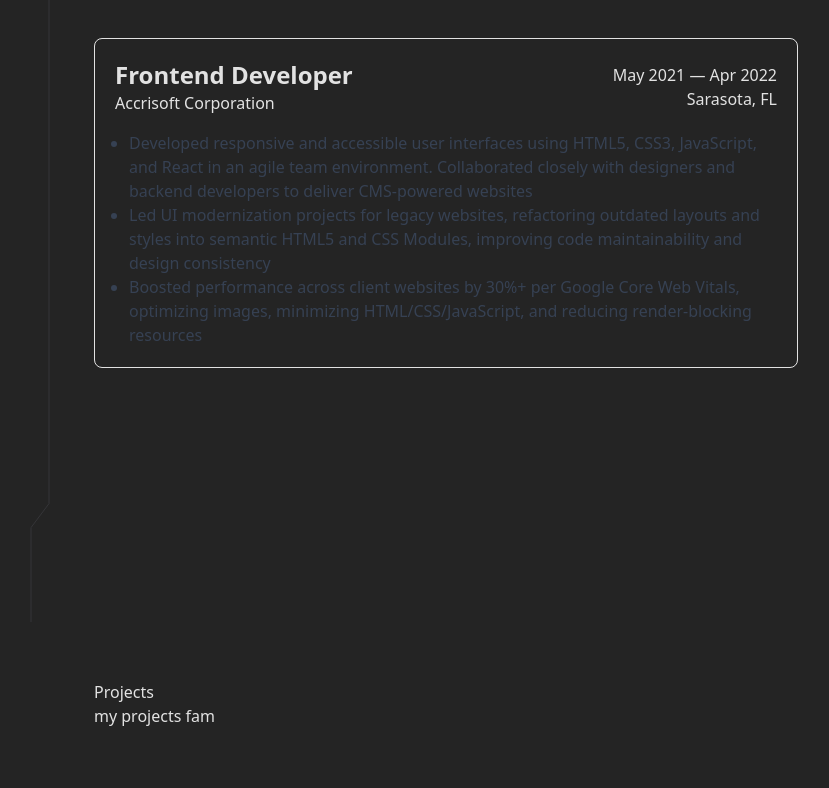
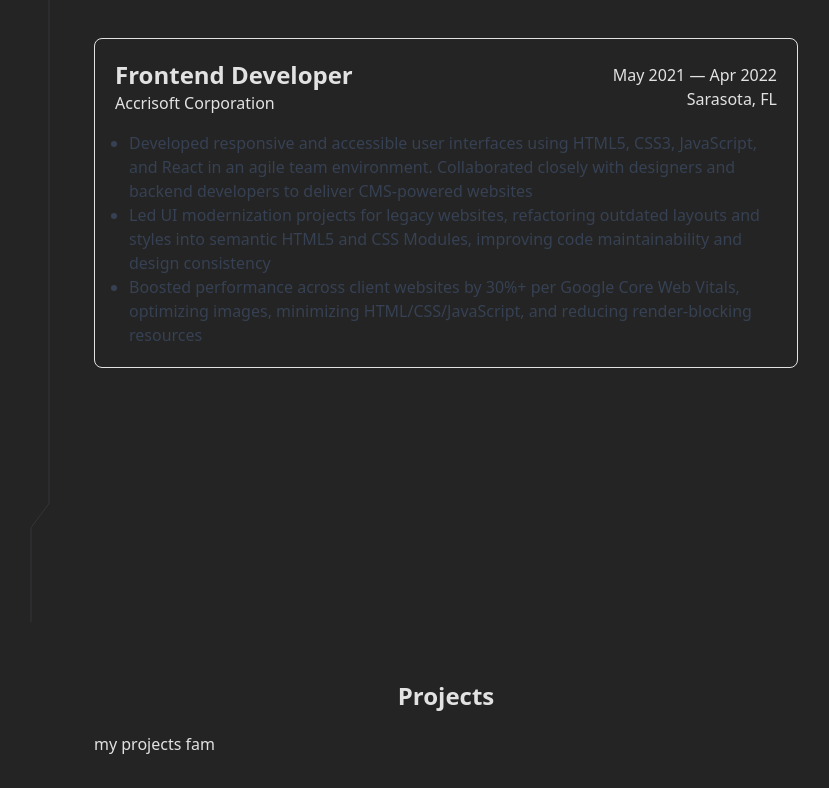
Before and after one commit to zowieerickson/portfolio, a React (Vite) app: page / in a window 1280 px wide. Shown: the part 1318-2106 px from the top of the page, without its empty margins (194-1023 px from the left). Before the commit the page ends 2078 px from the top, so only its background shows below. Built offline with nearby package versions, Linux system fonts and the light colour scheme; no server answers.

Commit message:
create SectionTitle component and implement it in Projects and Work sections

```diff
--- /dev/null
+++ b/src/components/SectionTitle.tsx
@@ -0,0 +1,7 @@
+type SectionTitleProps = {
+  title: string;
+};
+
+export default function SectionTitle({ title }: SectionTitleProps) {
+  return <h3 className="text-center text-2xl font-bold mb-5">{title}</h3>;
+}
--- a/src/sections/Projects/Projects.tsx
+++ b/src/sections/Projects/Projects.tsx
@@ -1,7 +1,9 @@
+import SectionTitle from "../../components/SectionTitle";
+
 export default function Projects() {
   return (
     <section className="mt-78">
-      <h3>Projects</h3>
+      <SectionTitle title="Projects" />
       <p>my projects fam</p>
     </section>
   );
--- a/src/sections/WorkSection/WorkSection.tsx
+++ b/src/sections/WorkSection/WorkSection.tsx
@@ -1,5 +1,6 @@
 import Job from "./Job";
 import { useRef, useEffect } from "react";
+import SectionTitle from "../../components/SectionTitle";
 
 export default function WorkSection() {
   const gradientRef = useRef<SVGLinearGradientElement | null>(null);
@@ -20,7 +21,7 @@ export default function WorkSection() {
 
   return (
     <section>
-      <h3 className="text-center text-2xl font-bold mb-5">Work Experience</h3>
+      <SectionTitle title="Work Experience" />
       <div className="relative w-full max-w-4xl mx-auto h-full sm:flex hidden">
         <div className="absolute -left-4 md:-left-20 top-3">
           <div
```
